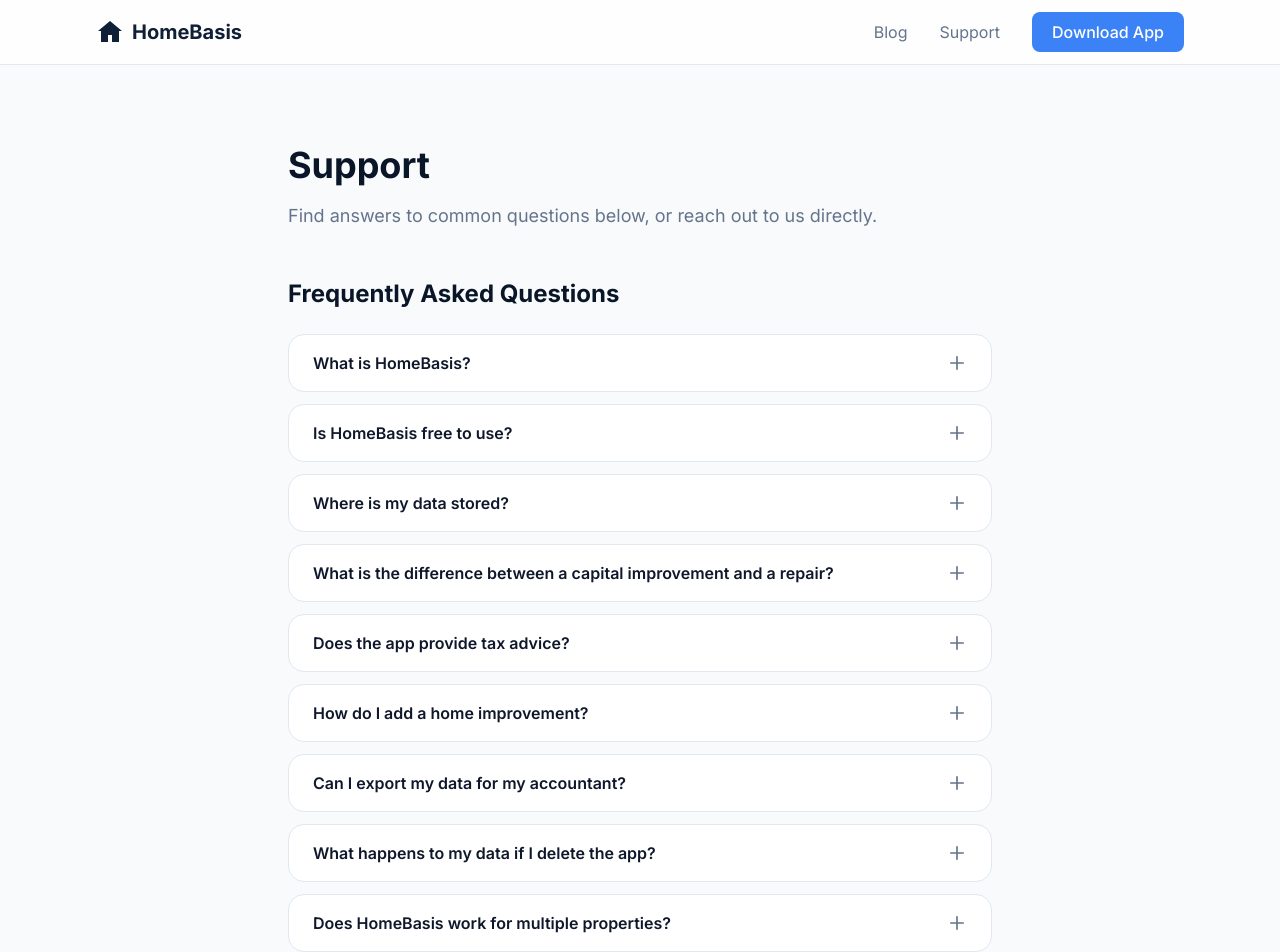
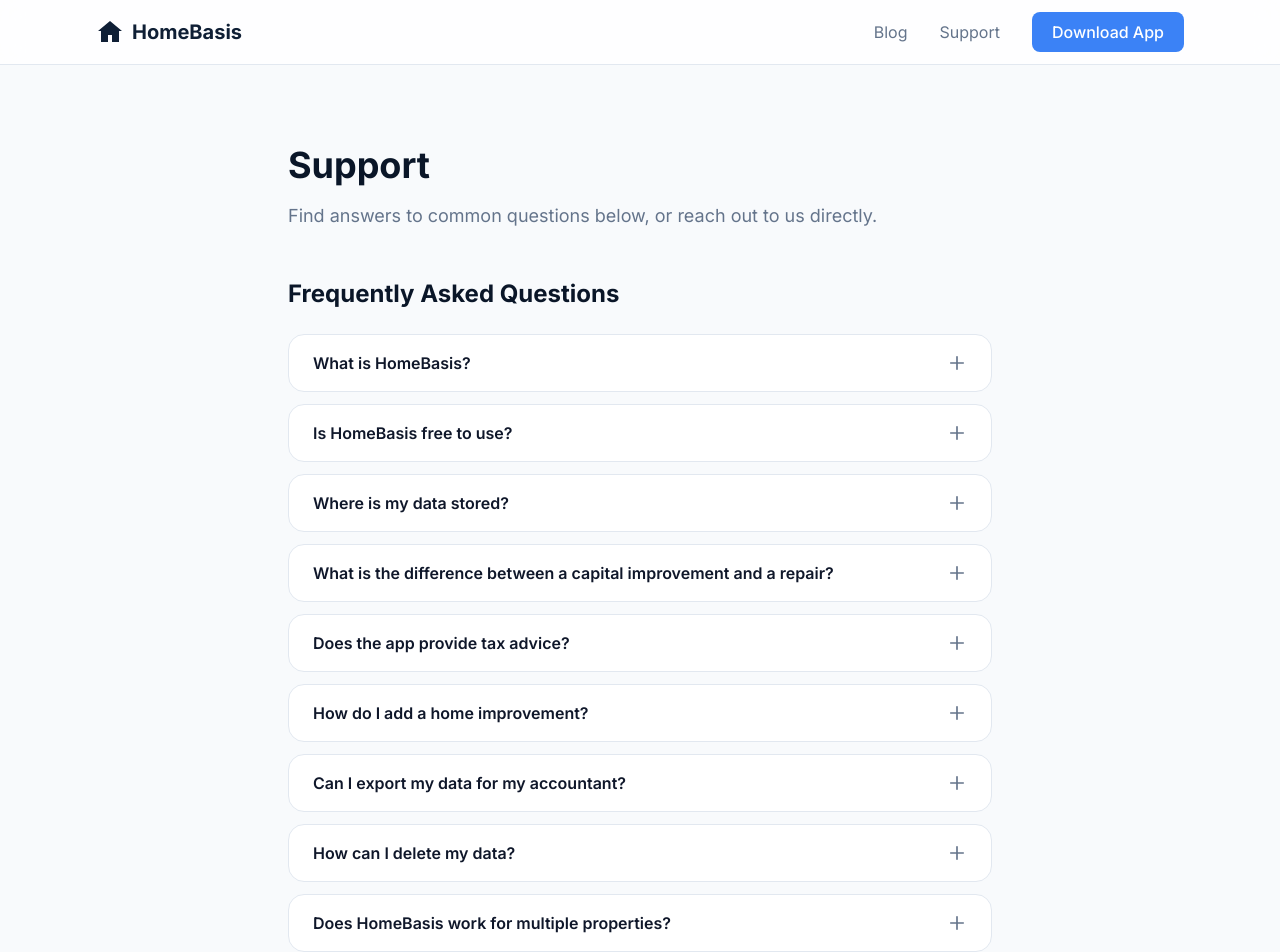
Before and after one commit to gartlandj/homebasis-website, a Next.js app: page /support in a window 1280 px wide. Shown: the top 952 px of the page. Built offline with nearby package versions, Linux system fonts and the light colour scheme.

Commit message:
Update FAQ: replace app deletion question with data deletion question
Reframe the question around how users can delete their data, with an answer that reflects cloud storage and permanent deletion.

https://claude.ai/code/session_01XHMe5eKujuBDUE7hm2yeoG

```diff
--- a/src/app/support/page.tsx
+++ b/src/app/support/page.tsx
@@ -41,9 +41,9 @@ const faqs = [
       "Yes. HomeBasis can generate professional PDF reports and CSV files that summarize your home improvements, costs, and cost basis calculations. You can share these directly with your CPA or tax professional from within the app.",
   },
   {
-    question: "What happens to my data if I delete the app?",
+    question: "How can I delete my data?",
     answer:
-      "If you uninstall HomeBasis, all locally stored data is removed from your device. If you have iCloud backup enabled, your data may still be available in your iCloud account. We recommend exporting your records before uninstalling the app.",
+      "You can delete your data at any time from within the app. Once deleted, your data is permanently removed from our servers and cannot be recovered.",
   },
   {
     question: "Does HomeBasis work for multiple properties?",
```
